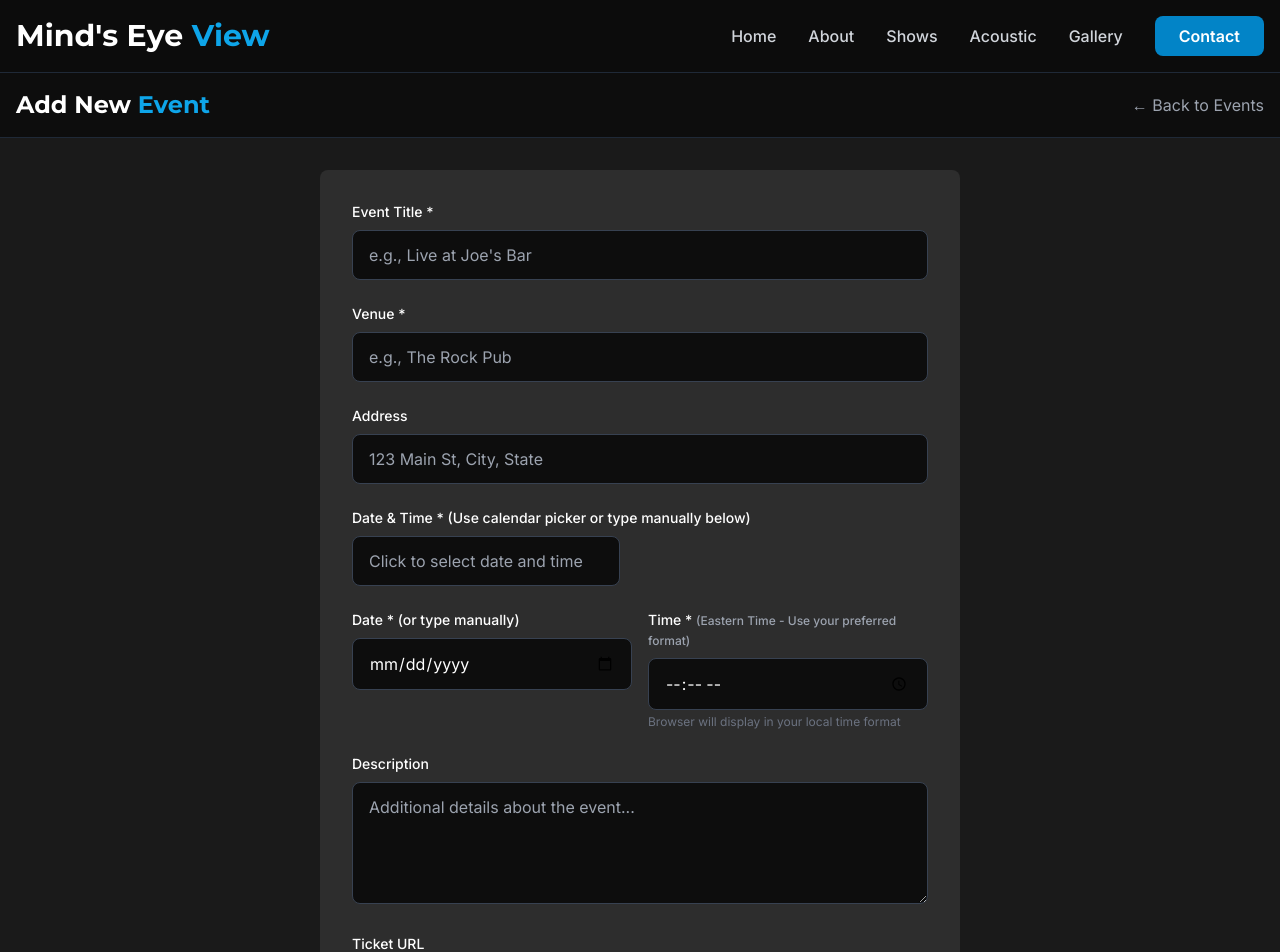
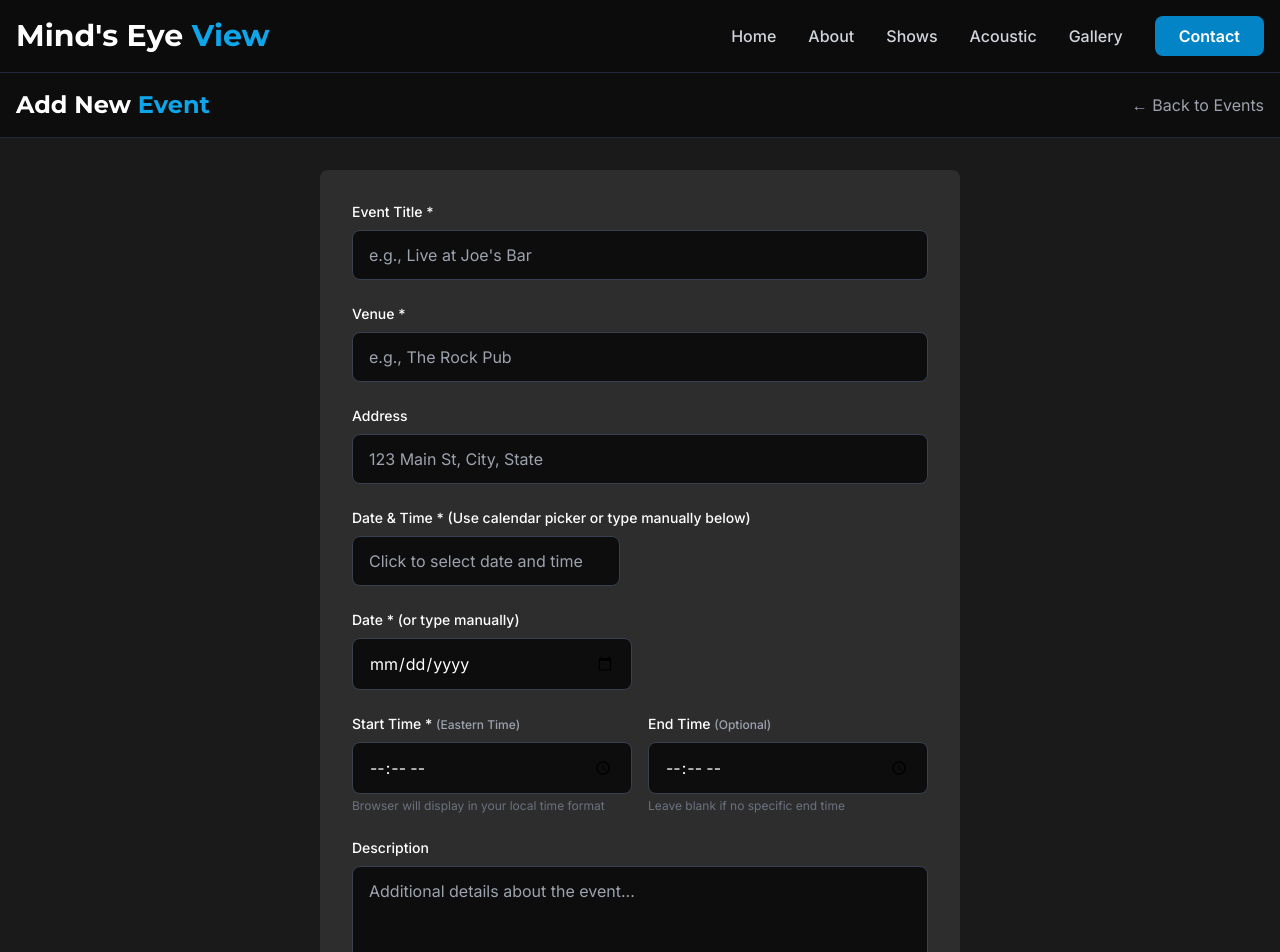
Before and after one commit to SkyNet-90/MindsEyeView_Website, a Next.js app: page /admin/events/new in a window 1280 px wide. Shown: the top 952 px of the page. Built offline with nearby package versions, Linux system fonts and the light colour scheme; no server answers; sample sign-in values are in the browser's storage.

Commit message:
Add end time field to event forms for displaying event duration

```diff
--- a/src/app/admin/events/[id]/edit/page.tsx
+++ b/src/app/admin/events/[id]/edit/page.tsx
@@ -22,6 +22,7 @@ export default function EditEventPage() {
     address: '',
     eventDate: '',
     eventTime: '',
+    endTime: '',
     ticketUrl: '',
     isAcoustic: false,
   })
@@ -47,6 +48,12 @@ export default function EditEventPage() {
       const dateStr = eventDate.toISOString().split('T')[0]
       const timeStr = eventDate.toTimeString().slice(0, 5)
 
+      let endTimeStr = ''
+      if (event.endDate) {
+        const endDate = new Date(event.endDate)
+        endTimeStr = endDate.toTimeString().slice(0, 5)
+      }
+
       setSelectedDateTime(eventDate)
       setFormData({
         title: event.title,
@@ -55,6 +62,7 @@ export default function EditEventPage() {
         address: event.address || '',
         eventDate: dateStr,
         eventTime: timeStr,
+        endTime: endTimeStr,
         ticketUrl: event.ticketUrl || '',
         isAcoustic: event.isAcoustic,
       })
@@ -84,6 +92,9 @@ export default function EditEventPage() {
 
     try {
       const eventDateTime = `${formData.eventDate}T${formData.eventTime}:00`
+      const endDateTime = formData.endTime
+        ? `${formData.eventDate}T${formData.endTime}:00`
+        : undefined
 
       const response = await fetch(`/api/admin/events/${params.id}`, {
         method: 'PUT',
@@ -93,6 +104,7 @@ export default function EditEventPage() {
         body: JSON.stringify({
           ...formData,
           eventDate: eventDateTime,
+          endDate: endDateTime,
         }),
       })
 
@@ -217,9 +229,12 @@ export default function EditEventPage() {
                 className="w-full px-4 py-3 rounded-lg bg-rock-darker border border-gray-700 text-white focus:outline-none focus:border-primary-500"
               />
             </div>
+          </div>
+
+          <div className="grid md:grid-cols-2 gap-4">
             <div>
               <label htmlFor="eventTime" className="block text-sm font-medium mb-2">
-                Time * <span className="text-gray-400 text-xs">(Eastern Time - Use your preferred format)</span>
+                Start Time * <span className="text-gray-400 text-xs">(Eastern Time)</span>
               </label>
               <input
                 type="time"
@@ -231,6 +246,20 @@ export default function EditEventPage() {
                 className="w-full px-4 py-3 rounded-lg bg-rock-darker border border-gray-700 text-white focus:outline-none focus:border-primary-500"
               />
               <p className="text-xs text-gray-500 mt-1">Browser will display in your local time format</p>
+            </div>
+            <div>
+              <label htmlFor="endTime" className="block text-sm font-medium mb-2">
+                End Time <span className="text-gray-400 text-xs">(Optional)</span>
+              </label>
+              <input
+                type="time"
+                id="endTime"
+                name="endTime"
+                value={formData.endTime}
+                onChange={handleChange}
+                className="w-full px-4 py-3 rounded-lg bg-rock-darker border border-gray-700 text-white focus:outline-none focus:border-primary-500"
+              />
+              <p className="text-xs text-gray-500 mt-1">Leave blank if no specific end time</p>
             </div>
           </div>
 
--- a/src/app/admin/events/new/page.tsx
+++ b/src/app/admin/events/new/page.tsx
@@ -20,6 +20,7 @@ export default function NewEventPage() {
     address: '',
     eventDate: '',
     eventTime: '',
+    endTime: '',
     ticketUrl: '',
     isAcoustic: false,
   })
@@ -49,6 +50,9 @@ export default function NewEventPage() {
 
     try {
       const eventDateTime = `${formData.eventDate}T${formData.eventTime}:00`
+      const endDateTime = formData.endTime
+        ? `${formData.eventDate}T${formData.endTime}:00`
+        : undefined
 
       const response = await fetch('/api/admin/events', {
         method: 'POST',
@@ -58,6 +62,7 @@ export default function NewEventPage() {
         body: JSON.stringify({
           ...formData,
           eventDate: eventDateTime,
+          endDate: endDateTime,
         }),
       })
 
@@ -70,6 +75,7 @@ export default function NewEventPage() {
           address: '',
           eventDate: '',
           eventTime: '',
+          endTime: '',
           ticketUrl: '',
           isAcoustic: false,
         })
@@ -196,9 +202,12 @@ export default function NewEventPage() {
                 className="w-full px-4 py-3 rounded-lg bg-rock-darker border border-gray-700 text-white focus:outline-none focus:border-primary-500"
               />
             </div>
+          </div>
+
+          <div className="grid md:grid-cols-2 gap-4">
             <div>
               <label htmlFor="eventTime" className="block text-sm font-medium mb-2">
-                Time * <span className="text-gray-400 text-xs">(Eastern Time - Use your preferred format)</span>
+                Start Time * <span className="text-gray-400 text-xs">(Eastern Time)</span>
               </label>
               <input
                 type="time"
@@ -210,6 +219,20 @@ export default function NewEventPage() {
                 className="w-full px-4 py-3 rounded-lg bg-rock-darker border border-gray-700 text-white focus:outline-none focus:border-primary-500"
               />
               <p className="text-xs text-gray-500 mt-1">Browser will display in your local time format</p>
+            </div>
+            <div>
+              <label htmlFor="endTime" className="block text-sm font-medium mb-2">
+                End Time <span className="text-gray-400 text-xs">(Optional)</span>
+              </label>
+              <input
+                type="time"
+                id="endTime"
+                name="endTime"
+                value={formData.endTime}
+                onChange={handleChange}
+                className="w-full px-4 py-3 rounded-lg bg-rock-darker border border-gray-700 text-white focus:outline-none focus:border-primary-500"
+              />
+              <p className="text-xs text-gray-500 mt-1">Leave blank if no specific end time</p>
             </div>
           </div>
 
```
